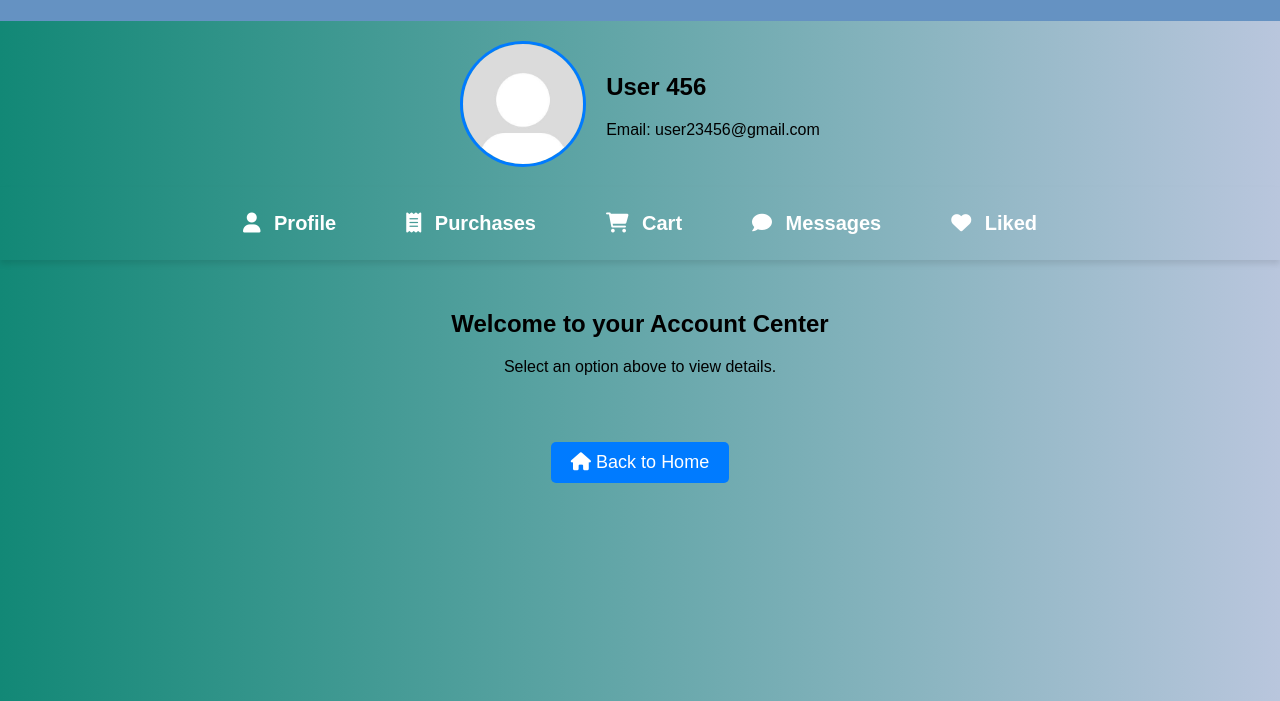
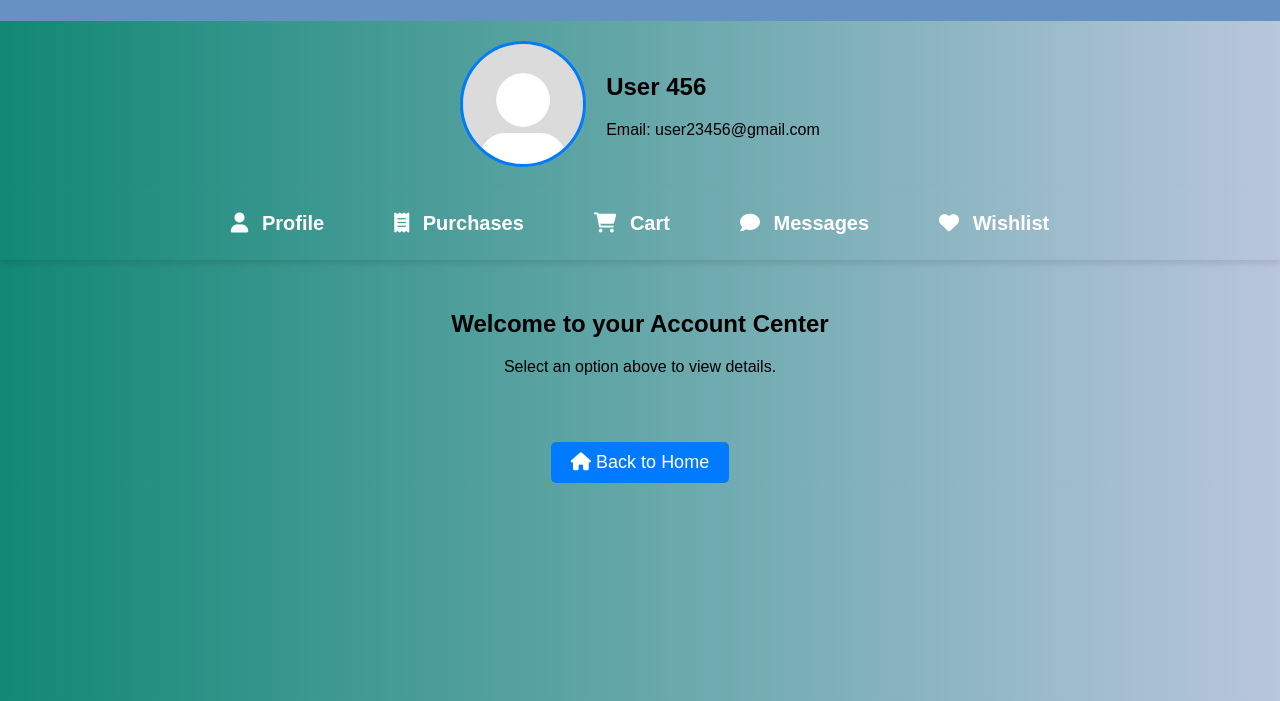
Before and after one commit to dreinx-29/Websys, a plain HTML site: page Account.html in a window 1280 px wide. Shown: the part 99-800 px from the top of the page. Drawn offline with Linux system fonts and the light colour scheme.

Commit message:
Account.html

```diff
--- a/Account.html
+++ b/Account.html
@@ -107,7 +107,7 @@
         <a href="purchases.html"><i class="fa fa-receipt"></i> Purchases</a>
         <a href="cart.html"><i class="fa fa-shopping-cart"></i> Cart</a>
         <a href="message.html"><i class="fa fa-comment"> </i> Messages</a>
-        <a href="#wishlist"><i class="fa fa-heart"></i> Liked</a>
+        <a href="wishlistpreview.html"><i class="fa fa-heart"></i> Wishlist</a>
     </nav>
 
     <div class="content">
```
